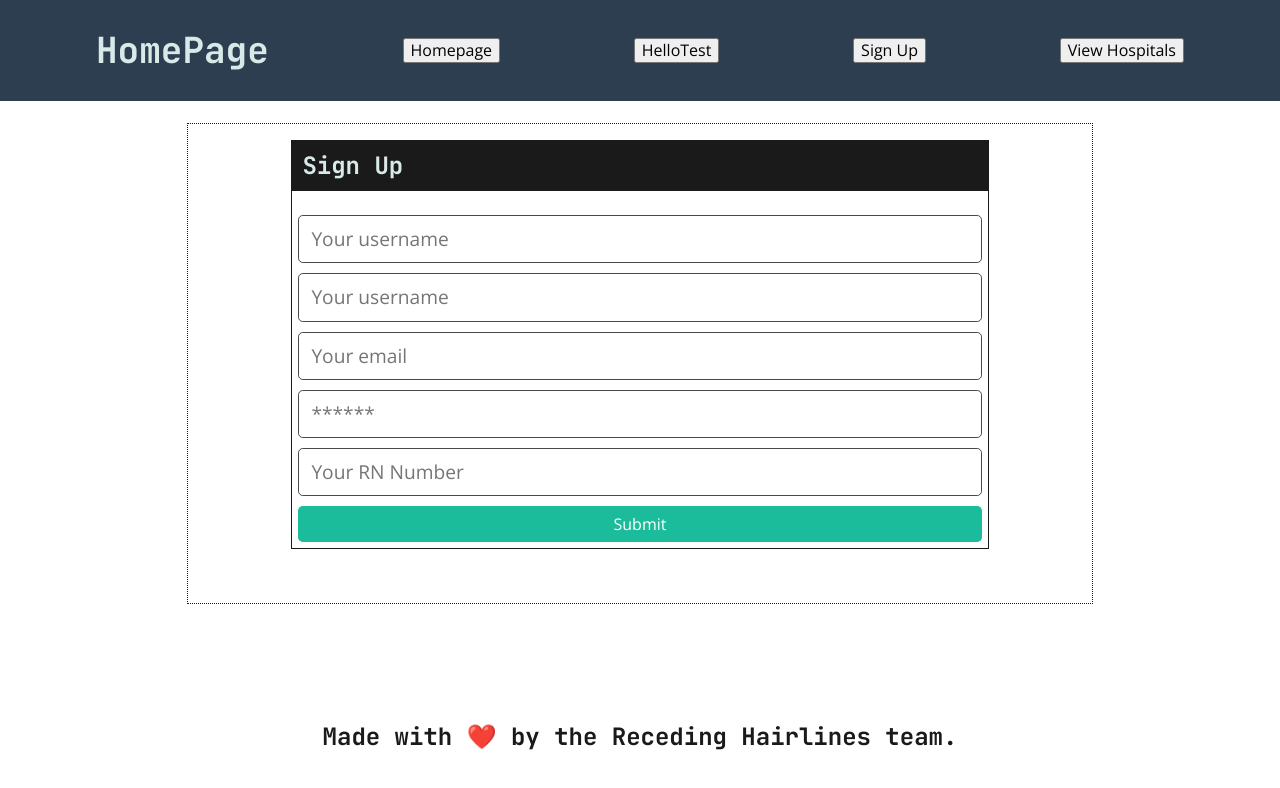
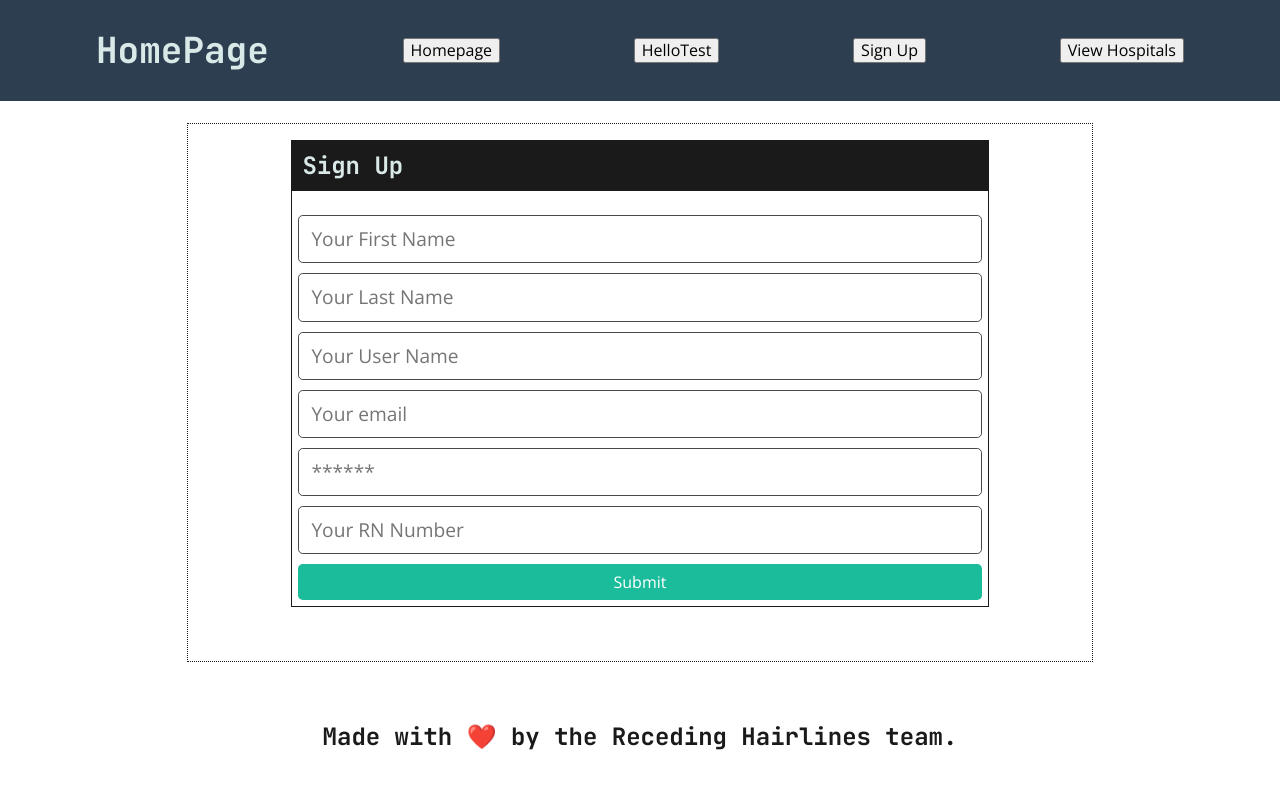
Before and after one commit to Galdronis/Hospital-Rater, a React (Create React App) app in the folder client/: page /signup in a window 1280 px wide. Shown: the top 788 px of the page. Built offline with nearby package versions, Linux system fonts and the light colour scheme; no server answers.

Commit message:
Added RN number to user model

```diff
--- a/client/src/components/createBody/index.js
+++ b/client/src/components/createBody/index.js
@@ -7,6 +7,7 @@
 
 const Create = () => {
   const [formState, setFormState] = useState({
+    username: '',
     firstName: '',
     lastName: '',
     email: '',
@@ -53,7 +54,7 @@
               <form onSubmit={handleFormSubmit}>
                 <input
                   className="form-input"
-                  placeholder="Your username"
+                  placeholder="Your First Name"
                   name="firstName"
                   type="text"
                   value={formState.firstName}
@@ -61,10 +62,18 @@
                 />
                 <input
                   className="form-input"
-                  placeholder="Your username"
+                  placeholder="Your Last Name"
                   name="lastName"
                   type="text"
                   value={formState.lastName}
+                  onChange={handleChange}
+                />
+                <input
+                  className="form-input"
+                  placeholder="Your User Name"
+                  name="Username"
+                  type="text"
+                  value={formState.username}
                   onChange={handleChange}
                 />
                 <input
```
Also changed, not shown: client/src/components/LoginBody/index.js (line endings or trailing spaces), 1 other file (tests, documents, lock files or other folders).
